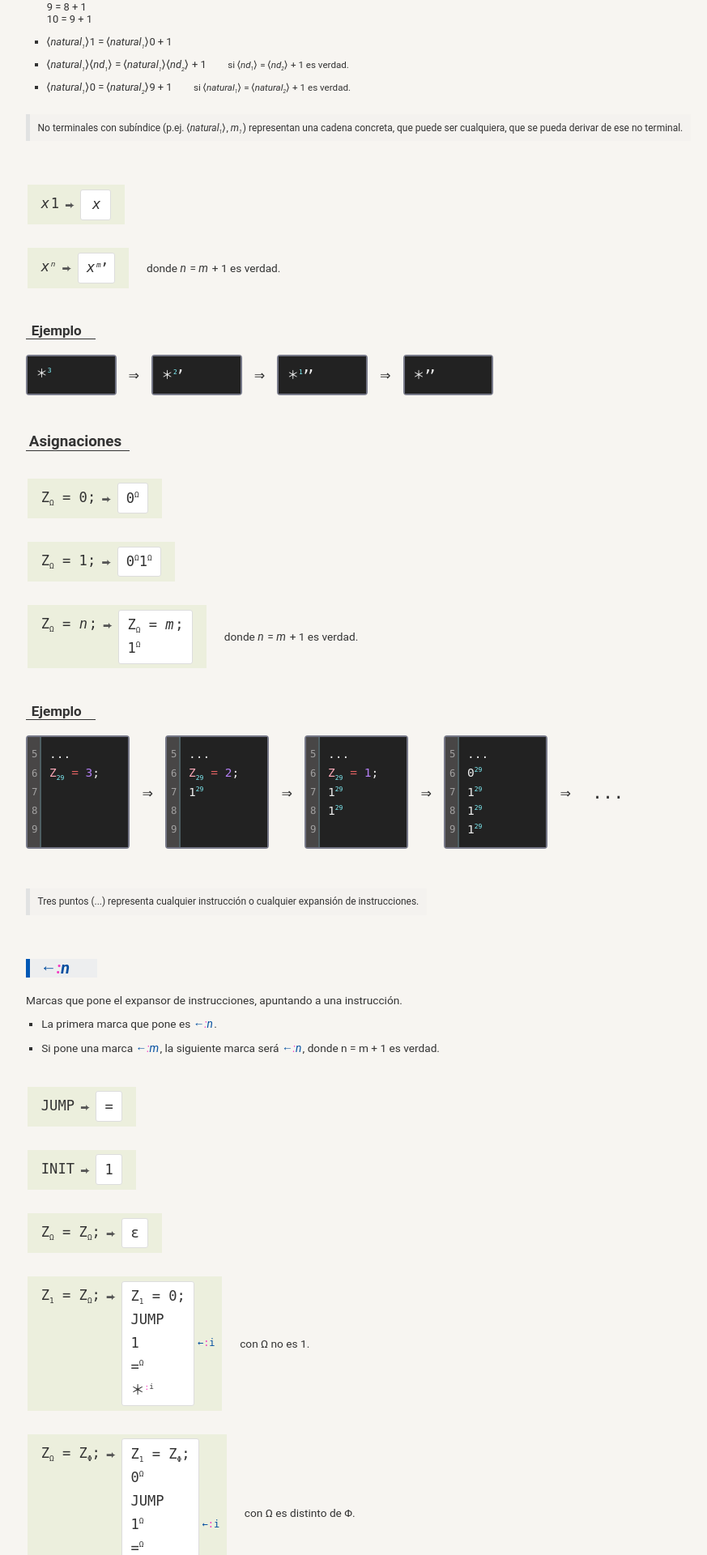
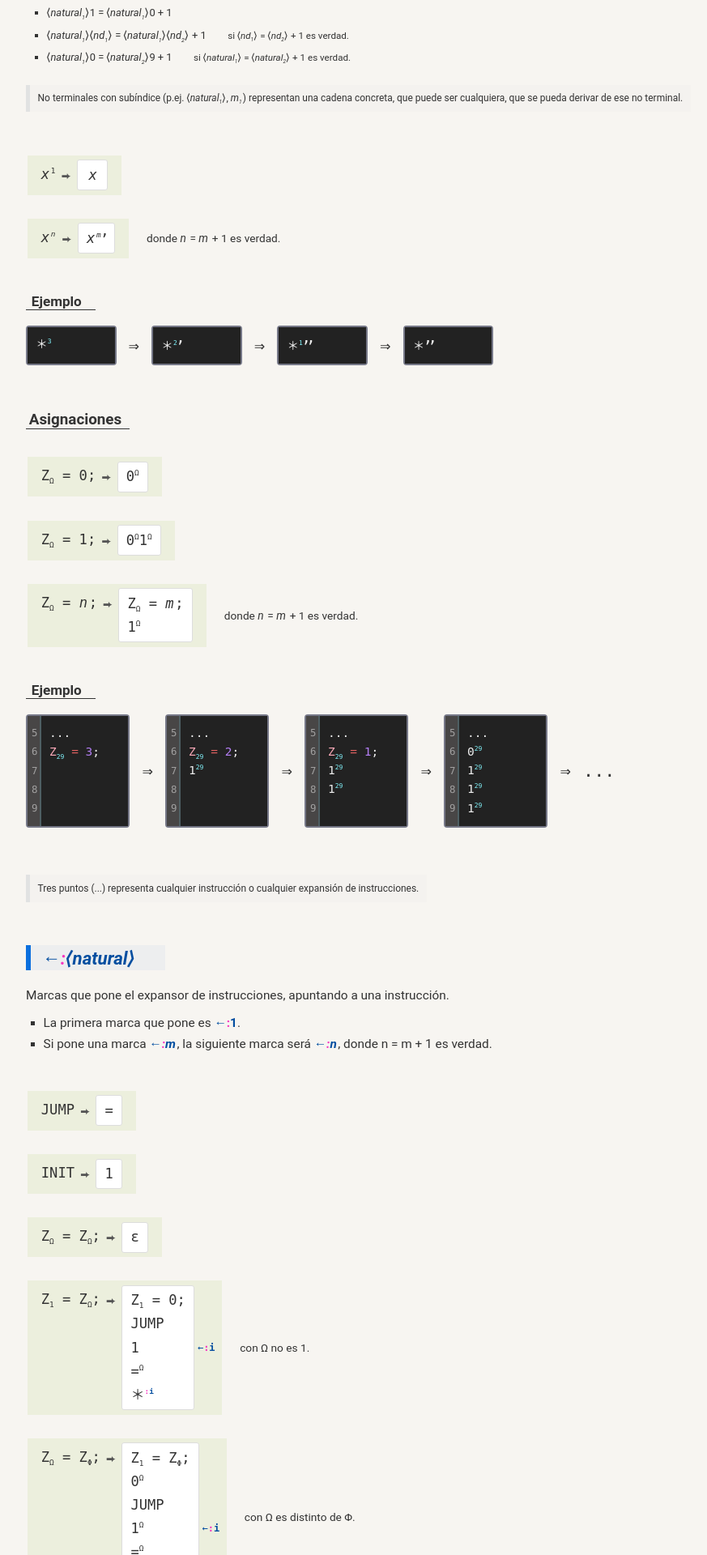
Before and after one commit to rjcordoba/yamm, a PHP site: page /macros/macros-1.html in a window 1280 px wide. Shown: the part 885-2805 px from the top of the page at 81% size, without its empty margins (96-969 px from the left). Run offline with PHP 8.4, Linux system fonts and the light colour scheme.

Commit message:
13-11-19,  macro2.

```diff
--- a/css/macros.css
+++ b/css/macros.css
@@ -226,7 +226,7 @@ sub{
 
 .ejemplos > ol > li{
 	display:flex;
-	margin-bottom:2em;
+	margin-bottom:2.7em;
 }
 
 .ejemplos > ol > li::after{
@@ -274,25 +274,43 @@ sub{
 	display:flex;
 	align-items:center;
 	font-size:1.5em;
-	margin-left: 0.5em;
+	margin-left:0 0.5em;
 }
 
 .puntitos::before{
 	content:"...";
 }
 
-dl.expansor{
-	font-size:0.8em;
+.expansor{
+	font-size:0.9em;
 	margin-bottom:2.9em;
+	max-width:60em;
+	line-height: 1.7em;
 }
 
-dl.expansor dt.flechita{
+.expansor h3{
+	color:#0c70de;
+	/* border-bottom:none; */
+}
+
+.expansor .flechita{
+	position:static;
+	font-size:inherit;
+}
+
+.expansor .flechita::before{
+	position:relative;
+	bottom:0.13em;
+	padding:0;
+}
+
+dl.expansor dt.flechita, .expansor h3{
 	font-size:1.45em;
-	border-left:solid 0.3em #0358b5;
+	border-left:solid 0.3em #0c70de;
 	background-color: rgba(3, 88, 181, 0.04);
-	padding: 0 1.6em 0 0.35em;
+	padding:0.1em 1.6em 0.1em 0.35em;
 	width: fit-content;
-	margin-bottom:1em;
+	margin-bottom:0.8em;
 	padding-left:0.65em;
 	font-weight: bold;
 }
@@ -301,24 +319,35 @@ dl.expansor dt.flechita::before{
 	font-weight: bold;
 }
 
-dl.expansor ol{
+.expansor ol{
 	margin-left:1.4em;
 }
 
-dl.expansor li{
-	list-style:square;
-	margin:1em 0;
+.expansor > ol, .expansor dd ol{
+	margin-top:0.5em;
+}
+
+.expansor li{
+	list-style-type:square;
+}
+
+.expansor li li{
+	list-style-type:disc;
+	margin:0.2em 0;
+	font-size:0.91em;
 }
 
 .flechita{
 	font-size:0.7em;
 	position:absolute;
 	left:100%;
+	font-weight:bold;
 }
 
 .flechita::before{
 	content:"←";
 	padding-left:0.4em;
+	font-weight:normal;
 }
 
 .ejemplos .flechita::before{
@@ -334,6 +363,11 @@ dl.expansor li{
 
 .ejemplos .pos_puntos{
 	color:#77aeea;
+}
+
+.pos_puntos{
+	font-weight:bold;
+	color:#034ea0;
 }
 
 .pos_puntos::before{
@@ -359,3 +393,8 @@ dl.expansor li{
 .simbexp{
 	color:#fdaab9;
 }
+
+.ejemplos .id_exp{
+	color:#fba26a;
+	font-size: 0.6em;
+}
--- a/macros/macros-1.html
+++ b/macros/macros-1.html
@@ -25,9 +25,7 @@
 		  margin-top:1em;
 		  list-style-type:square;
 	  }
-	  /* #notación ul{ */
-	  /* 	  list-style-type:none; */
-	  /* } */
+
 	  #notación ul li:last-child::after{
 		  content:none;
 	  }
@@ -47,12 +45,6 @@
 		  font-size:inherit;
 	  }
 
-	  dl .flechita::before{
-		  position:relative;
-		  bottom:0.13em;
-		  padding:0;
-	  }
-
 	</style>
 
   </head>
@@ -69,9 +61,9 @@
       </ul>
     </nav>
 	<div id="cont-principal" class="anchura">
-	  <main><!--***********************-->
 		<h1>Lenguaje C--</h1>
 		<h2>Macros y utilidades</h2>
+		<main><!--***********************-->
 		<div class="gramat">
 		  <ol>
 			<li>
@@ -178,7 +170,7 @@
 		  representan una cadena concreta, que puede ser cualquiera, que se pueda derivar de ese no terminal.
 		</aside>
 		<div class="macro">
-		  <pre><code><span class="nnoterm">x</span>1</sup></code></pre>
+		  <pre><code><span class="nnoterm">x</span><sup>1</sup></code></pre>
 		  <div class="flecha"></div>
 		  <pre><code><span class="nnoterm corrección1">x</span></code></pre>
 		</div>
@@ -273,10 +265,10 @@
 		  Tres puntos (...) representa cualquier instrucción o cualquier expansión de instrucciones.
 		</aside>
 		<dl class="expansor">
-		  <dt class="flechita"><span class="pos_puntos nnoterm">n</span></dt>
+		  <dt class="flechita"><span class="pos_puntos nnoterm">⟨natural⟩</span></dt>
 		  <dd>Marcas que pone el expansor de instrucciones, apuntando a una instrucción.
 			<ol>
-			  <li>La primera marca que pone es <span class="flechita"><span class="pos_puntos nnoterm">n</span></span>.</li>
+			  <li>La primera marca que pone es <span class="flechita"><span class="pos_puntos">1</span></span>.</li>
 			  <li>Si pone una marca <span class="flechita"><span class="pos_puntos nnoterm">m</span></span>, la siguiente marca será
 				<span class="flechita"><span class="pos_puntos nnoterm">n</span></span>, donde n = m + 1 es verdad.</li>
   			</ol>
```
